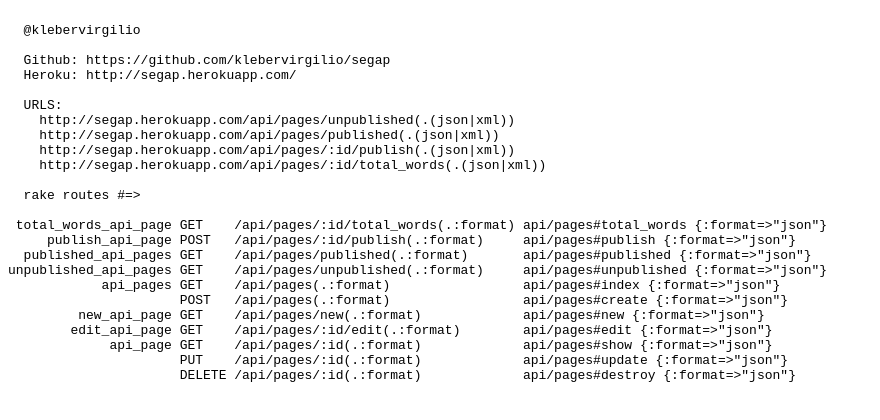
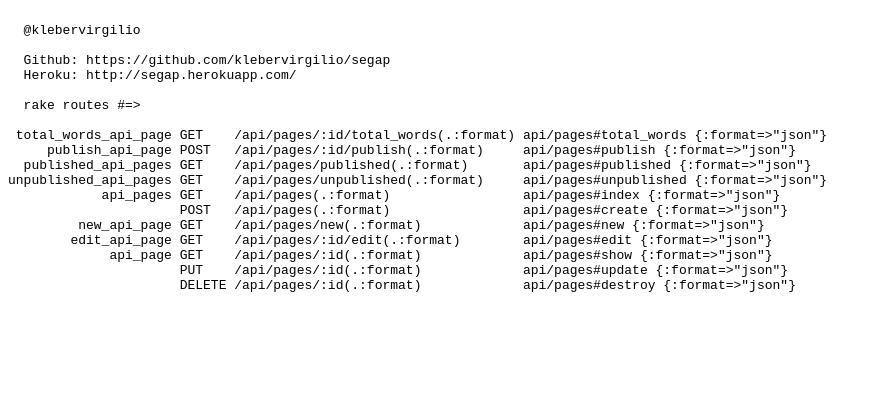
Before and after one commit to klebervirgilio/segap, a plain HTML site: page public/index.html in a window 1280 px wide. Shown: the whole page, without its empty margins (0-880 px from the left). Drawn offline with Linux system fonts and the light colour scheme.

Commit message:
Update public-index(DOC)

```diff
--- a/public/index.html
+++ b/public/index.html
@@ -4,12 +4,6 @@
 
   Github: https://github.com/klebervirgilio/segap
   Heroku: http://segap.herokuapp.com/
-
-  URLS:
-    http://segap.herokuapp.com/api/pages/unpublished(.(json|xml))
-    http://segap.herokuapp.com/api/pages/published(.(json|xml))
-    http://segap.herokuapp.com/api/pages/:id/publish(.(json|xml))
-    http://segap.herokuapp.com/api/pages/:id/total_words(.(json|xml))
 
   rake routes #=>
 
```
